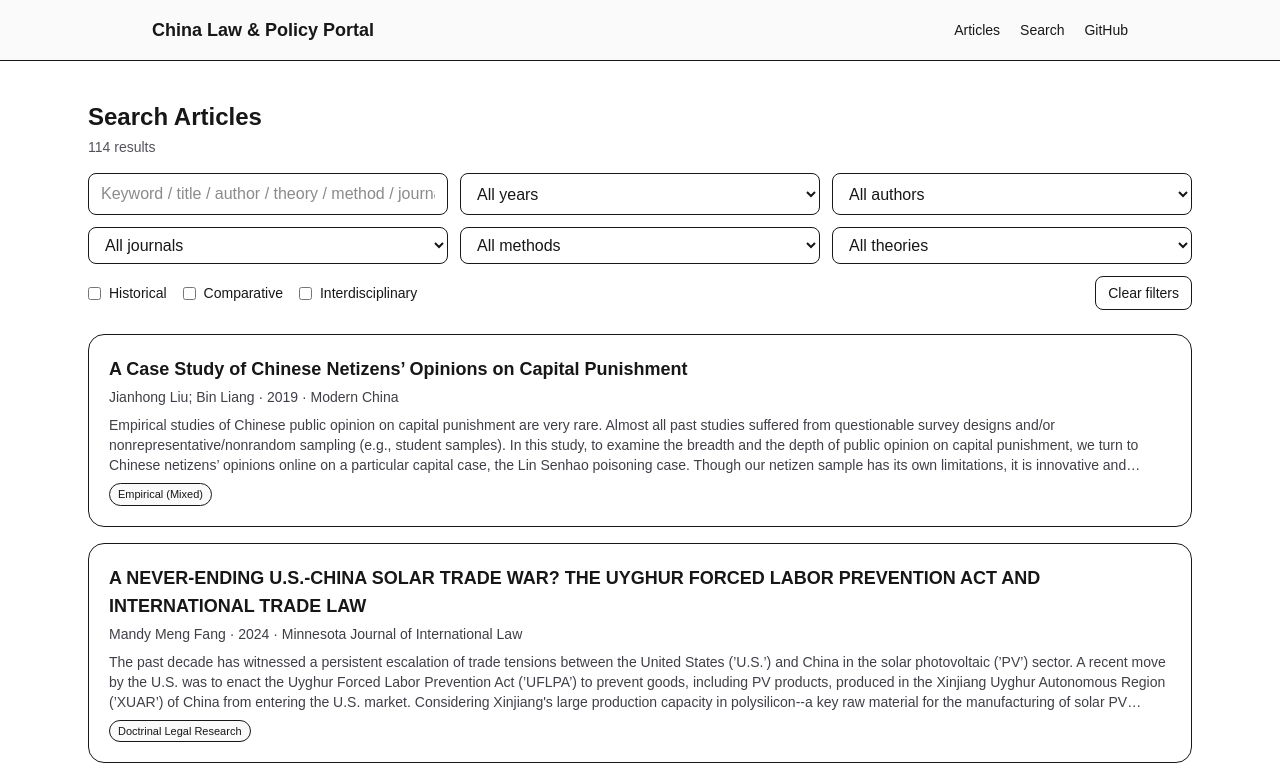
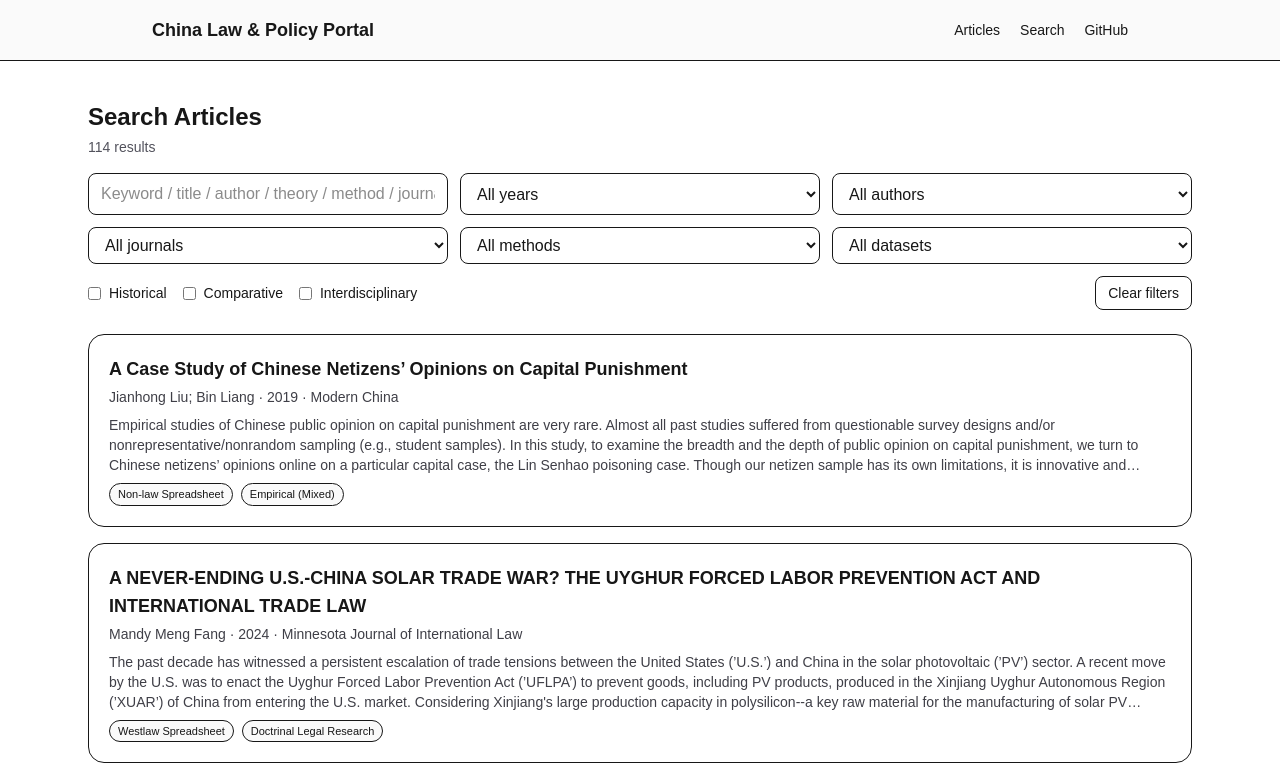
Before and after one commit to CiuuT/CLPP-website, a Next.js app in the folder china-law-portal/: page /search in a window 1280 px wide. Shown: the top 777 px of the page. Built offline with nearby package versions, Linux system fonts and the light colour scheme.

Commit message:
change theories to datasets

```diff
--- a/china-law-portal/app/search/page.tsx
+++ b/china-law-portal/app/search/page.tsx
@@ -11,7 +11,6 @@ type Article = {
   year?: number | string | null;
   abstract?: string;
   summary?: string;
-  theories?: string[];
   methods?: string[];
   keywords?: string[];
   research?: {
@@ -19,6 +18,8 @@ type Article = {
     comparative?: boolean;
     interdisciplinary?: boolean;
   };
+  sourceDataset?: string;
+  data?: { sourceDataset?: string };
 };
 
 function uniqSorted<T>(arr: T[]): T[] {
@@ -26,12 +27,16 @@ function uniqSorted<T>(arr: T[]): T[] {
     String(a).localeCompare(String(b))
   );
 }
+// read Source Dataset from either shape
+function getDataset(a: Article): string | undefined {
+  return a.sourceDataset || a.data?.sourceDataset || undefined;
+}
 
 export default function SearchPage() {
   const articles = data as Article[];
 
   // ---------- build facet options ----------
-  const { years, authors, journals, methods, theories } = useMemo(() => {
+  const { years, authors, journals, methods, datasets } = useMemo(() => {
     const y = new Set<number>();
     const a = new Set<string>();
     const j = new Set<string>();
@@ -43,14 +48,15 @@ export default function SearchPage() {
       (it.authors || []).forEach((x) => x && a.add(x));
       if (it.journal) j.add(it.journal);
       (it.methods || []).forEach((x) => x && m.add(x));
-      (it.theories || []).forEach((x) => x && t.add(x));
+      const ds = getDataset(it);
+      if (ds) t.add(ds);
     }
     return {
       years: Array.from(y).sort((A, B) => B - A),
       authors: uniqSorted(Array.from(a)),
       journals: uniqSorted(Array.from(j)),
       methods: uniqSorted(Array.from(m)),
-      theories: uniqSorted(Array.from(t)),
+      datasets: uniqSorted(Array.from(t)),
     };
   }, [articles]);
 
@@ -60,7 +66,7 @@ export default function SearchPage() {
   const [author, setAuthor] = useState("all");
   const [journal, setJournal] = useState("all");
   const [method, setMethod] = useState("all");
-  const [theory, setTheory] = useState("all");
+  const [dataset, setDataset] = useState("all");
   const [onlyHistorical, setOnlyHistorical] = useState(false);
   const [onlyComparative, setOnlyComparative] = useState(false);
   const [onlyInterdisciplinary, setOnlyInterdisciplinary] = useState(false);
@@ -71,7 +77,7 @@ export default function SearchPage() {
     setAuthor("all");
     setJournal("all");
     setMethod("all");
-    setTheory("all");
+    setDataset("all");
     setOnlyHistorical(false);
     setOnlyComparative(false);
     setOnlyInterdisciplinary(false);
@@ -90,8 +96,8 @@ export default function SearchPage() {
         a.journal,
         ...(a.authors || []),
         ...(a.methods || []),
-        ...(a.theories || []),
         ...(a.keywords || []),
+        getDataset(a),
       ]
         .filter(Boolean)
         .join(" ")
@@ -104,8 +110,8 @@ export default function SearchPage() {
       const matchJournal = journal === "all" || a.journal === journal;
       const matchMethod =
         method === "all" || (a.methods || []).includes(method);
-      const matchTheory =
-        theory === "all" || (a.theories || []).includes(theory);
+      const matchDataset =
+        dataset === "all" || getDataset(a) === dataset;
 
       const r = a.research || {};
       const matchHistorical = !onlyHistorical || !!r.historical;
@@ -118,7 +124,7 @@ export default function SearchPage() {
         matchAuthor &&
         matchJournal &&
         matchMethod &&
-        matchTheory &&
+        matchDataset &&
         matchHistorical &&
         matchComparative &&
         matchInterdisc
@@ -131,7 +137,7 @@ export default function SearchPage() {
     author,
     journal,
     method,
-    theory,
+    dataset,
     onlyHistorical,
     onlyComparative,
     onlyInterdisciplinary,
@@ -206,14 +212,14 @@ export default function SearchPage() {
         </select>
 
         <select
-          value={theory}
-          onChange={(e) => setTheory(e.target.value)}
+          value={dataset}
+          onChange={(e) => setDataset(e.target.value)}
           className="rounded-lg border px-3 py-2"
         >
-          <option value="all">All theories</option>
-          {theories.map((t) => (
-            <option key={t} value={t}>
-              {t}
+          <option value="all">All datasets</option>
+          {datasets.map((d) => (
+            <option key={d} value={d}>
+              {d}
             </option>
           ))}
         </select>
@@ -268,12 +274,12 @@ export default function SearchPage() {
             {a.abstract && (
               <p className="mt-2 text-sm text-zinc-700 line-clamp-3">{a.abstract}</p>
             )}
-            <div className="mt-2 flex flex-wrap gap-2">
-              {(a.theories || []).slice(0, 4).map((t) => (
-                <span key={t} className="rounded-full border bg-zinc-50 px-2 py-0.5 text-[11px]">
-                  {t}
+            <div className="mt-2 flex flex-wrap gap-2 text-[11px]">
+              {getDataset(a) && (
+                <span className="rounded-full border bg-zinc-50 px-2 py-0.5">
+                  {getDataset(a)}
                 </span>
-              ))}
+              )}
               {(a.methods || []).slice(0, 3).map((m) => (
                 <span key={m} className="rounded-full border bg-zinc-50 px-2 py-0.5 text-[11px]">
                   {m}
```
